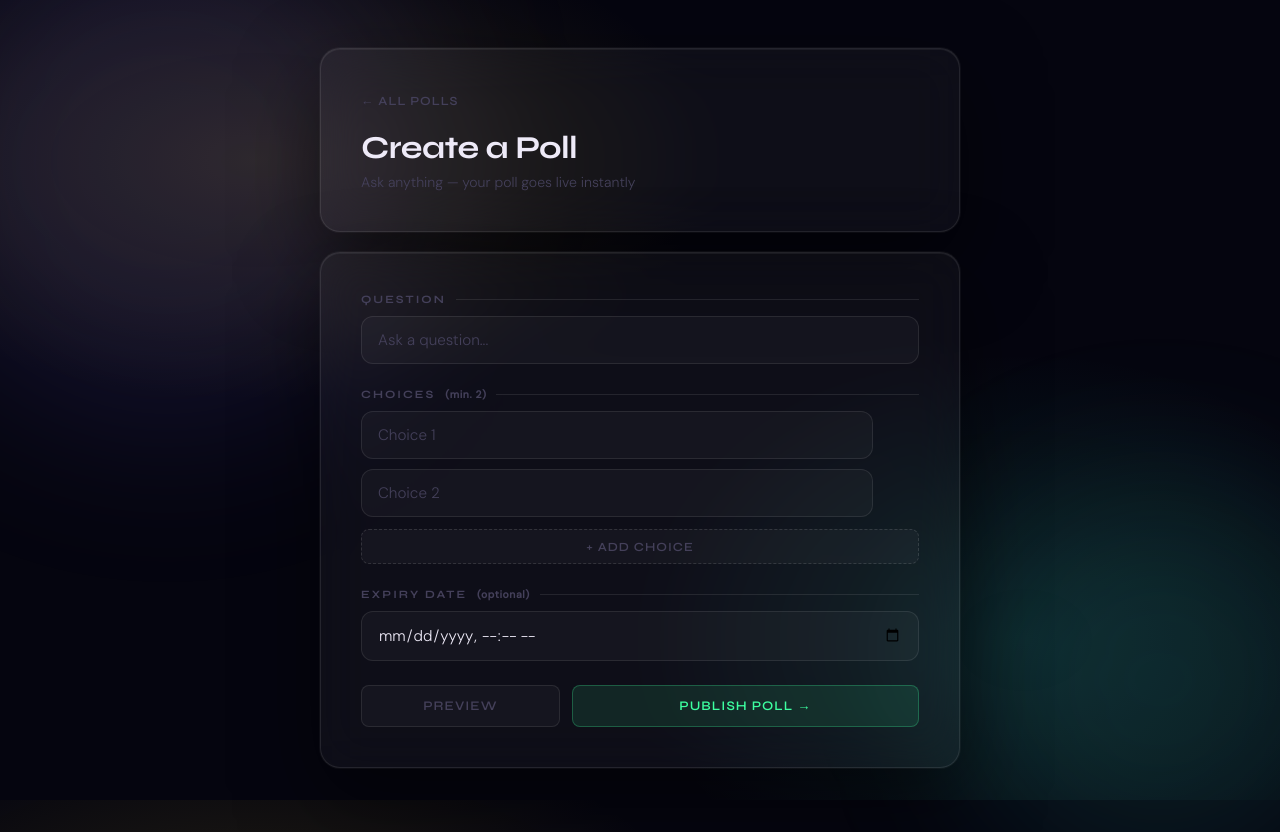
After one commit to Moonart19/pulseVote, a Django app: page /polls/create/ in a window 1280 px wide. The commit adds this page. Run offline with Django 5.2, Linux system fonts and the light colour scheme; a user stored in the database is signed in.

Commit message:
Enable users to create their own poll

```diff
--- /dev/null
+++ b/votesys/polls/forms.py
@@ -0,0 +1,18 @@
+from django import forms
+
+class CreatePollForm(forms.Form):
+    question_text = forms.CharField(
+        max_length=200,
+        widget=forms.TextInput(attrs={
+            'placeholder': 'Ask a question...',
+            'class': 'form-input',
+            'id': 'question-input',
+        })
+    )
+    expiry_date = forms.DateTimeField(
+        required=False,
+        widget=forms.DateTimeInput(attrs={
+            'class': 'form-input',
+            'id': 'expiry-input',
+        })
+    )
--- /dev/null
+++ b/votesys/polls/templates/polls/create.html
@@ -0,0 +1,545 @@
+{% load static %}
+<!DOCTYPE html>
+<html lang="en">
+<head>
+  <meta charset="UTF-8">
+  <meta name="viewport" content="width=device-width, initial-scale=1.0">
+  <title>Create Poll — VoteSys</title>
+  <link href="https://fonts.googleapis.com/css2?family=Syne:wght@400;600;700;800&family=DM+Sans:wght@300;400;500&display=swap" rel="stylesheet">
+  <style>
+    :root {
+      --bg-1: #05050f;
+      --glass: rgba(255,255,255,0.04);
+      --glass-border: rgba(255,255,255,0.09);
+      --glass-hover: rgba(255,255,255,0.08);
+      --teal: #38d9c0;
+      --accent: #3dffa0;
+      --text-primary: #eeeaf8;
+      --text-secondary: #8a86a8;
+      --text-muted: #44405a;
+      --error: #f87171;
+      --radius-lg: 20px;
+      --radius-md: 12px;
+      --radius-sm: 8px;
+      --transition: 0.4s cubic-bezier(0.16,1,0.3,1);
+    }
+
+    *, *::before, *::after { margin:0; padding:0; box-sizing:border-box; }
+
+    body {
+      min-height: 100vh;
+      display: flex;
+      flex-direction: column;
+      align-items: center;
+      justify-content: flex-start;
+      padding: 3rem 1.25rem 4rem;
+      font-family: 'DM Sans', sans-serif;
+      font-weight: 300;
+      color: var(--text-primary);
+      background-color: var(--bg-1);
+      overflow-x: hidden;
+      background-image:
+        radial-gradient(ellipse 60% 50% at 20% 20%, rgba(179,154,42,0.18) 0%, transparent 60%),
+        radial-gradient(ellipse 50% 60% at 80% 80%, rgba(56,217,192,0.12) 0%, transparent 60%);
+      background-attachment: fixed;
+    }
+
+    body::before, body::after {
+      content: '';
+      position: fixed;
+      border-radius: 50%;
+      filter: blur(80px);
+      pointer-events: none;
+      z-index: 0;
+      animation: drift 12s ease-in-out infinite alternate;
+    }
+
+    body::before {
+      width: 500px; height: 500px;
+      background: rgba(124,109,245,0.12);
+      top: -100px; left: -100px;
+    }
+
+    body::after {
+      width: 400px; height: 400px;
+      background: rgba(56,217,192,0.10);
+      bottom: -80px; right: -80px;
+      animation-delay: -6s;
+      animation-direction: alternate-reverse;
+    }
+
+    .page-wrapper {
+      position: relative;
+      z-index: 1;
+      width: 100%;
+      max-width: 640px;
+      display: flex;
+      flex-direction: column;
+      gap: 20px;
+    }
+
+    .card {
+      background: var(--glass);
+      border: 1px solid var(--glass-border);
+      border-radius: var(--radius-lg);
+      padding: clamp(1.5rem, 4vw, 2.5rem);
+      backdrop-filter: blur(24px);
+      -webkit-backdrop-filter: blur(24px);
+      box-shadow: 0 0 0 1px rgba(255,255,255,0.04), 0 30px 80px rgba(0,0,0,0.5), inset 0 1px 0 rgba(255,255,255,0.06);
+      position: relative;
+      overflow: hidden;
+      animation: cardReveal 0.9s cubic-bezier(0.16,1,0.3,1) both;
+    }
+
+    .card::before {
+      content: '';
+      position: absolute;
+      top: -1px; left: 15%; right: 15%;
+      height: 1px;
+      background: linear-gradient(90deg, transparent, #278191, #38d9c0, transparent);
+      opacity: 0.7;
+    }
+
+    .card:nth-child(2) { animation-delay: 0.1s; }
+    .card:nth-child(3) { animation-delay: 0.2s; }
+
+    .back-link {
+      display: inline-flex;
+      align-items: center;
+      gap: 6px;
+      font-size: 0.78rem;
+      color: var(--text-muted);
+      text-decoration: none;
+      letter-spacing: 0.08em;
+      text-transform: uppercase;
+      font-family: 'Syne', sans-serif;
+      font-weight: 600;
+      margin-bottom: 20px;
+      transition: color var(--transition);
+    }
+
+    .back-link:hover { color: var(--teal); }
+
+    .page-title {
+      font-family: 'Syne', sans-serif;
+      font-size: clamp(1.4rem, 4vw, 2rem);
+      font-weight: 700;
+      letter-spacing: -0.02em;
+      margin-bottom: 6px;
+    }
+
+    .page-subtitle {
+      font-size: 0.88rem;
+      color: var(--text-muted);
+      font-weight: 300;
+    }
+
+    .section-label {
+      font-family: 'Syne', sans-serif;
+      font-size: 0.7rem;
+      font-weight: 700;
+      letter-spacing: 0.18em;
+      text-transform: uppercase;
+      color: var(--text-muted);
+      margin-bottom: 10px;
+      display: flex;
+      align-items: center;
+      gap: 10px;
+    }
+
+    .section-label::after {
+      content: '';
+      flex: 1;
+      height: 1px;
+      background: var(--glass-border);
+    }
+
+    .form-group { margin-bottom: 24px; }
+
+    .form-input {
+      width: 100%;
+      padding: 13px 16px;
+      background: rgba(255,255,255,0.03);
+      border: 1px solid var(--glass-border);
+      border-radius: var(--radius-md);
+      color: var(--text-primary);
+      font-family: 'DM Sans', sans-serif;
+      font-size: 0.95rem;
+      font-weight: 300;
+      outline: none;
+      transition: border-color var(--transition), box-shadow var(--transition), background var(--transition);
+    }
+
+    .form-input:focus {
+      border-color: rgba(61,255,160,0.3);
+      background: rgba(61,255,160,0.02);
+      box-shadow: 0 0 0 3px rgba(61,255,160,0.06);
+    }
+
+    .form-input::placeholder { color: var(--text-muted); }
+
+    /* ── Choices ── */
+    .choices-list {
+      display: flex;
+      flex-direction: column;
+      gap: 10px;
+      margin-bottom: 12px;
+    }
+
+    .choice-row {
+      display: flex;
+      gap: 10px;
+      align-items: center;
+      animation: fadeUp 0.3s cubic-bezier(0.16,1,0.3,1) both;
+    }
+
+    .choice-row .form-input { flex: 1; }
+
+    .remove-btn {
+      width: 36px;
+      height: 36px;
+      border-radius: 50%;
+      border: 1px solid rgba(248,113,113,0.2);
+      background: rgba(248,113,113,0.06);
+      color: var(--error);
+      font-size: 1rem;
+      cursor: pointer;
+      transition: all var(--transition);
+      display: flex;
+      align-items: center;
+      justify-content: center;
+      flex-shrink: 0;
+    }
+
+    .remove-btn:hover {
+      background: rgba(248,113,113,0.14);
+      box-shadow: 0 0 14px rgba(248,113,113,0.2);
+    }
+
+    .add-choice-btn {
+      display: inline-flex;
+      align-items: center;
+      gap: 7px;
+      padding: 9px 18px;
+      background: rgba(255,255,255,0.03);
+      border: 1px dashed rgba(255,255,255,0.12);
+      border-radius: var(--radius-sm);
+      color: var(--text-muted);
+      font-family: 'Syne', sans-serif;
+      font-size: 0.78rem;
+      font-weight: 600;
+      letter-spacing: 0.08em;
+      text-transform: uppercase;
+      cursor: pointer;
+      transition: all var(--transition);
+      width: 100%;
+      justify-content: center;
+    }
+
+    .add-choice-btn:hover {
+      border-color: rgba(61,255,160,0.3);
+      color: var(--accent);
+      background: rgba(61,255,160,0.04);
+    }
+
+    /* ── Error ── */
+    .error-msg {
+      display: flex;
+      align-items: center;
+      gap: 8px;
+      padding: 12px 16px;
+      background: rgba(248,113,113,0.08);
+      border: 1px solid rgba(248,113,113,0.2);
+      border-radius: var(--radius-sm);
+      color: var(--error);
+      font-size: 0.88rem;
+      margin-bottom: 20px;
+    }
+
+    .error-msg::before { content: '⚠'; }
+
+    /* ── Preview ── */
+    .preview-section { display: none; }
+    .preview-section.visible { display: block; }
+
+    .preview-question {
+      font-family: 'Syne', sans-serif;
+      font-size: 1.2rem;
+      font-weight: 700;
+      color: var(--text-primary);
+      margin-bottom: 16px;
+      padding-bottom: 14px;
+      border-bottom: 1px solid var(--glass-border);
+    }
+
+    .preview-choice {
+      display: flex;
+      align-items: center;
+      gap: 10px;
+      padding: 10px 14px;
+      border: 1px solid var(--glass-border);
+      border-radius: var(--radius-sm);
+      margin-bottom: 8px;
+      font-size: 0.9rem;
+      color: var(--text-secondary);
+    }
+
+    .preview-choice::before {
+      content: '';
+      width: 16px;
+      height: 16px;
+      border-radius: 50%;
+      border: 2px solid var(--text-muted);
+      flex-shrink: 0;
+    }
+
+    .preview-expiry {
+      margin-top: 12px;
+      font-size: 0.78rem;
+      color: var(--text-muted);
+      display: flex;
+      align-items: center;
+      gap: 6px;
+    }
+
+    /* ── Actions ── */
+    .form-actions {
+      display: flex;
+      gap: 12px;
+      flex-wrap: wrap;
+      margin-top: 8px;
+    }
+
+    .btn {
+      display: inline-flex;
+      align-items: center;
+      gap: 8px;
+      padding: 12px 24px;
+      border-radius: var(--radius-sm);
+      font-family: 'Syne', sans-serif;
+      font-size: 0.82rem;
+      font-weight: 600;
+      letter-spacing: 0.08em;
+      text-transform: uppercase;
+      cursor: pointer;
+      border: none;
+      transition: all var(--transition);
+      text-decoration: none;
+    }
+
+    .btn-preview {
+      background: rgba(255,255,255,0.03);
+      border: 1px solid var(--glass-border);
+      color: var(--text-muted);
+      flex: 1;
+      justify-content: center;
+    }
+
+    .btn-preview:hover {
+      border-color: rgba(255,255,255,0.15);
+      color: var(--text-secondary);
+    }
+
+    .btn-submit {
+      background: rgba(61,255,160,0.1);
+      border: 1px solid rgba(61,255,160,0.25);
+      color: var(--accent);
+      flex: 2;
+      justify-content: center;
+    }
+
+    .btn-submit:hover {
+      background: rgba(61,255,160,0.18);
+      box-shadow: 0 0 24px rgba(61,255,160,0.2);
+      transform: translateY(-1px);
+    }
+
+    @keyframes cardReveal {
+      from { opacity:0; transform: translateY(30px) scale(0.97); filter: blur(4px); }
+      to   { opacity:1; transform: translateY(0) scale(1); filter: blur(0); }
+    }
+
+    @keyframes fadeUp {
+      from { opacity:0; transform: translateY(8px); }
+      to   { opacity:1; transform: translateY(0); }
+    }
+
+    @keyframes drift {
+      from { transform: translate(0,0) scale(1); }
+      to   { transform: translate(30px,20px) scale(1.1); }
+    }
+
+    ::-webkit-scrollbar { width: 4px; }
+    ::-webkit-scrollbar-track { background: var(--bg-1); }
+    ::-webkit-scrollbar-thumb { background: var(--text-muted); border-radius: 4px; }
+
+    @media (max-width: 480px) {
+      .card { border-radius: var(--radius-md); }
+      .form-actions { flex-direction: column; }
+    }
+  </style>
+</head>
+<body>
+
+<div class="page-wrapper">
+
+  <!-- ── HEADER ── -->
+  <div class="card">
+    <a class="back-link" href="{% url 'polls:index' %}">← All Polls</a>
+    <h1 class="page-title">Create a Poll</h1>
+    <p class="page-subtitle">Ask anything — your poll goes live instantly</p>
+  </div>
+
+  <!-- ── FORM ── -->
+  <div class="card">
+    {% if errors %}
+      <div class="error-msg">{{ errors }}</div>
+    {% endif %}
+
+    <form method="post" id="poll-form">
+      {% csrf_token %}
+
+      <!-- Question -->
+      <div class="form-group">
+        <p class="section-label">Question</p>
+        <input
+          type="text"
+          name="question_text"
+          class="form-input"
+          id="question-input"
+          placeholder="Ask a question..."
+          value="{{ form.question_text.value|default:'' }}"
+          required
+        />
+      </div>
+
+      <!-- Choices -->
+      <div class="form-group">
+        <p class="section-label">Choices <span style="color: var(--text-muted); font-size: 0.65rem; letter-spacing: 0.05em; text-transform: none; font-family: 'DM Sans';">(min. 2)</span></p>
+        <div class="choices-list" id="choices-list">
+          <div class="choice-row">
+            <input type="text" name="choices" class="form-input" placeholder="Choice 1" value="{{ prev_choices.0|default:'' }}">
+            <button type="button" class="remove-btn" onclick="removeChoice(this)" style="visibility:hidden">×</button>
+          </div>
+          <div class="choice-row">
+            <input type="text" name="choices" class="form-input" placeholder="Choice 2" value="{{ prev_choices.1|default:'' }}">
+            <button type="button" class="remove-btn" onclick="removeChoice(this)" style="visibility:hidden">×</button>
+          </div>
+        </div>
+        <button type="button" class="add-choice-btn" onclick="addChoice()">+ Add Choice</button>
+      </div>
+
+      <!-- Expiry date -->
+      <div class="form-group">
+        <p class="section-label">Expiry Date <span style="color: var(--text-muted); font-size: 0.65rem; letter-spacing: 0.05em; text-transform: none; font-family: 'DM Sans';">(optional)</span></p>
+        <input
+          type="datetime-local"
+          name="expiry_date"
+          class="form-input"
+          id="expiry-input"
+          value="{{ form.expiry_date.value|default:'' }}"
+        />
+      </div>
+
+      <!-- Actions -->
+      <div class="form-actions">
+        <button type="button" class="btn btn-preview" onclick="togglePreview()">Preview</button>
+        <button type="submit" class="btn btn-submit">Publish Poll →</button>
+      </div>
+    </form>
+  </div>
+
+  <!-- ── PREVIEW ── -->
+  <div class="card preview-section" id="preview-card">
+    <p class="section-label">Preview</p>
+    <div id="preview-question" class="preview-question">Your question will appear here</div>
+    <div id="preview-choices"></div>
+    <div id="preview-expiry" class="preview-expiry" style="display:none">
+      ⏱ Expires: <span id="preview-expiry-text"></span>
+    </div>
+  </div>
+
+</div>
+
+<script>
+  let choiceCount = 2;
+
+  function addChoice() {
+    choiceCount++;
+    const list = document.getElementById('choices-list');
+    const row = document.createElement('div');
+    row.className = 'choice-row';
+    row.innerHTML = `
+      <input type="text" name="choices" class="form-input" placeholder="Choice ${choiceCount}">
+      <button type="button" class="remove-btn" onclick="removeChoice(this)">×</button>
+    `;
+    list.appendChild(row);
+    updateRemoveButtons();
+    row.querySelector('input').focus();
+  }
+
+  function removeChoice(btn) {
+    btn.closest('.choice-row').remove();
+    choiceCount--;
+    updateRemoveButtons();
+    updatePreview();
+  }
+
+  function updateRemoveButtons() {
+    const rows = document.querySelectorAll('.choice-row');
+    rows.forEach((row, i) => {
+      const btn = row.querySelector('.remove-btn');
+      btn.style.visibility = rows.length > 2 ? 'visible' : 'hidden';
+    });
+  }
+
+  function togglePreview() {
+    updatePreview();
+    const card = document.getElementById('preview-card');
+    card.classList.toggle('visible');
+    const btn = document.querySelector('.btn-preview');
+    btn.innerText = card.classList.contains('visible') ? 'Hide Preview' : 'Preview';
+    if (card.classList.contains('visible')) {
+      card.scrollIntoView({ behavior: 'smooth', block: 'start' });
+    }
+  }
+
+  function updatePreview() {
+    const question = document.getElementById('question-input').value || 'Your question will appear here';
+    document.getElementById('preview-question').innerText = question;
+
+    const choiceInputs = document.querySelectorAll('input[name="choices"]');
+    const container = document.getElementById('preview-choices');
+    container.innerHTML = '';
+    choiceInputs.forEach(input => {
+      if (input.value.trim()) {
+        const div = document.createElement('div');
+        div.className = 'preview-choice';
+        div.innerText = input.value.trim();
+        container.appendChild(div);
+      }
+    });
+
+    const expiry = document.getElementById('expiry-input').value;
+    const expiryRow = document.getElementById('preview-expiry');
+    if (expiry) {
+      expiryRow.style.display = 'flex';
+      document.getElementById('preview-expiry-text').innerText = new Date(expiry).toLocaleString();
+    } else {
+      expiryRow.style.display = 'none';
+    }
+  }
+
+  // Live preview update as user types
+  document.getElementById('question-input').addEventListener('input', updatePreview);
+  document.getElementById('expiry-input').addEventListener('input', updatePreview);
+  document.querySelectorAll('input[name="choices"]').forEach(input => {
+    input.addEventListener('input', updatePreview);
+  });
+
+  // Delegate live update to dynamically added choice inputs
+  document.getElementById('choices-list').addEventListener('input', updatePreview);
+</script>
+
+</body>
+</html>
--- a/votesys/polls/urls.py
+++ b/votesys/polls/urls.py
@@ -17,4 +17,5 @@ urlpatterns = [
   path('share/<uuid:token>/', views.share_poll, name='share'),
   path('<int:question_id>/comment/', views.add_comment, name='add_comment'),
   path('<int:question_id>/react/', views.add_reaction, name='add_reaction'),
+  path('create/', views.create_poll, name='create'),
 ]
--- a/votesys/polls/views.py
+++ b/votesys/polls/views.py
@@ -8,6 +8,7 @@ from django.utils import timezone
 from django.http import JsonResponse
 from django.urls import reverse
 from .models import Question, Choice, Comment, Reaction, Vote
+from .forms import CreatePollForm
 import json
 
 # def index(request):
@@ -50,6 +51,19 @@ def results(request, pk):
 def vote(request, question_id):
     question = get_object_or_404(Question, pk=question_id)
 
+    # check if poll is expired
+    if question.is_expired():
+        return render(request, 'polls/detail.html', {
+            'question': question,
+            'error_message': 'This poll has expired and is no longer accepting votes.',
+            'comments': question.comments.order_by('-created_at'),
+            'reaction_choices': Reaction._meta.get_field('reaction_type').choices,
+            'reaction_counts': {
+                r[0]: question.reactions.filter(reaction_type=r[0]).count()
+                for r in Reaction._meta.get_field('reaction_type').choices
+            },
+        })
+
     # check if user already voted
     if Vote.objects.filter(question=question, user=request.user).exists():
         return render(request, 'polls/detail.html', {
@@ -79,10 +93,7 @@ def vote(request, question_id):
     else:
         selected_choice.votes = F('votes') + 1
         selected_choice.save()
-
-        # record the vote
         Vote.objects.create(question=question, user=request.user, choice=selected_choice)
-
         return HttpResponseRedirect(reverse('polls:results', args=(question.id,)))
 
 
@@ -155,3 +166,29 @@ def detail(request, pk):
         'reaction_counts': reaction_counts,
         'user_has_voted': user_has_voted,
     })
+
+@login_required
+def create_poll(request):
+    if request.method == 'POST':
+        form = CreatePollForm(request.POST)
+        choices = [v.strip() for v in request.POST.getlist('choices') if v.strip()]
+
+        if form.is_valid() and len(choices) >= 2:
+            question = Question.objects.create(
+                question_text=form.cleaned_data['question_text'],
+                pub_date=timezone.now(),
+                expiry_date=form.cleaned_data.get('expiry_date'),
+                created_by=request.user,
+            )
+            for choice_text in choices:
+                Choice.objects.create(question=question, choice_text=choice_text)
+
+            return redirect('polls:detail', pk=question.pk)
+
+        return render(request, 'polls/create.html', {
+            'form': form,
+            'errors': 'Please enter a question and at least 2 choices.',
+            'prev_choices': request.POST.getlist('choices'),
+        })
+
+    return render(request, 'polls/create.html', {'form': CreatePollForm()})
```
Also changed, not shown: votesys/polls/admin.py (+3 -6 lines), votesys/polls/models.py (+9 -1 lines), votesys/polls/templates/polls/index.html (+28 -0 lines), votesys/db.sqlite3, votesys/polls/migrations/0005_question_created_by_question_expiry_date_and_more.py (added).
